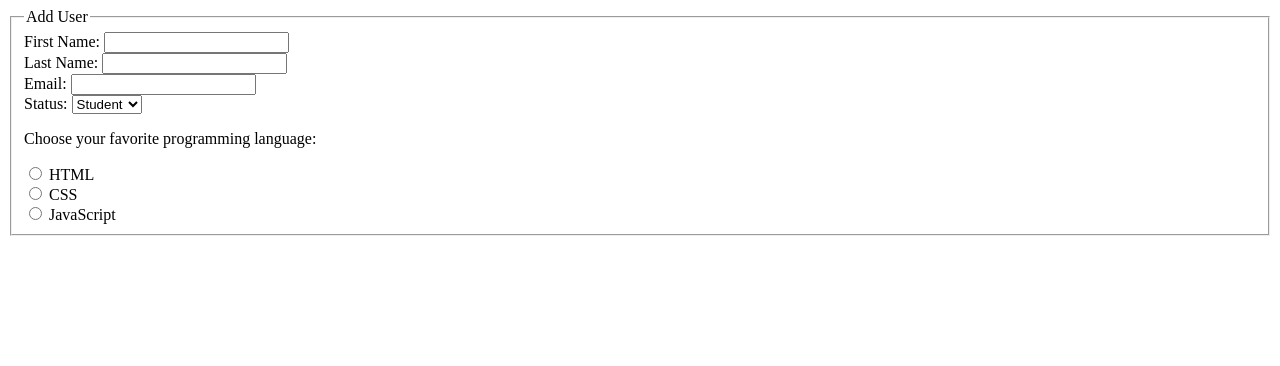
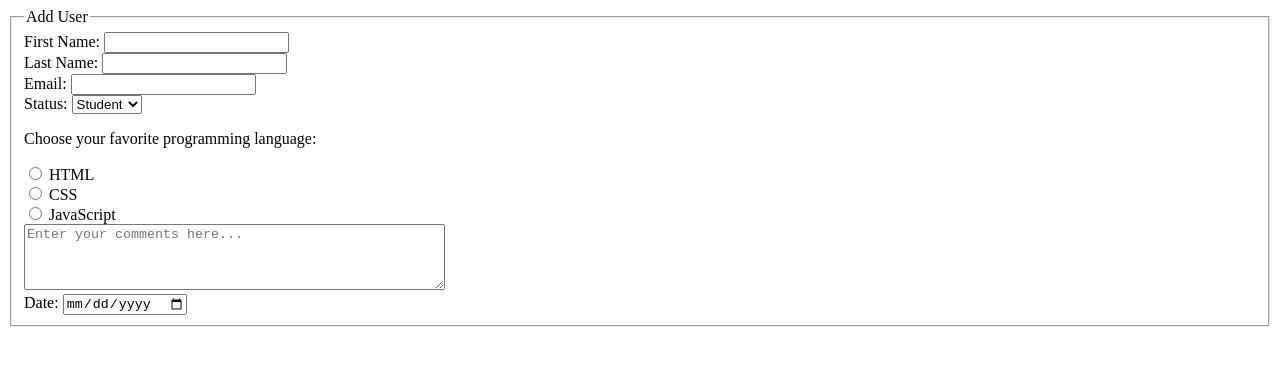
Before and after one commit to Ezama/building-html-forms, a plain HTML site: page index.html in a window 1280 px wide. Drawn offline with Linux system fonts and the light colour scheme.

Commit message:
completed phase5:additional info

```diff
--- a/index.html
+++ b/index.html
@@ -48,6 +48,15 @@
                 <label for="JavaScript">JavaScript</label><br>
             </div>
 
+            <div>
+                <textarea name="comments" id="comments" rows="4" cols="50" placeholder="Enter your comments here..."></textarea>
+            </div>
+
+            <div>
+                <label for="date">Date:</label>
+                <input type="date" id="date" name="date" required>
+            </div>
+
         </fieldset>
     </form>
 </body>
```
